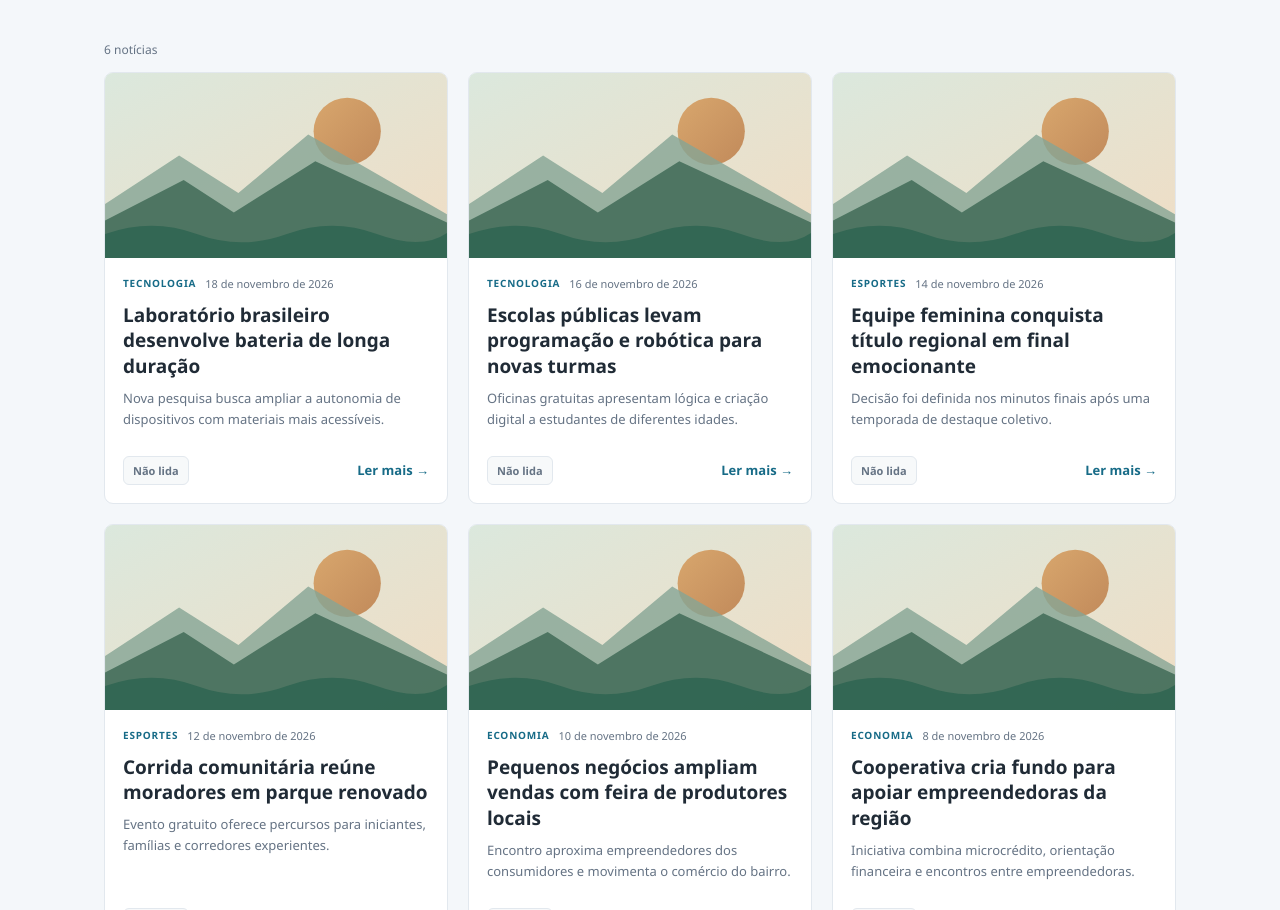
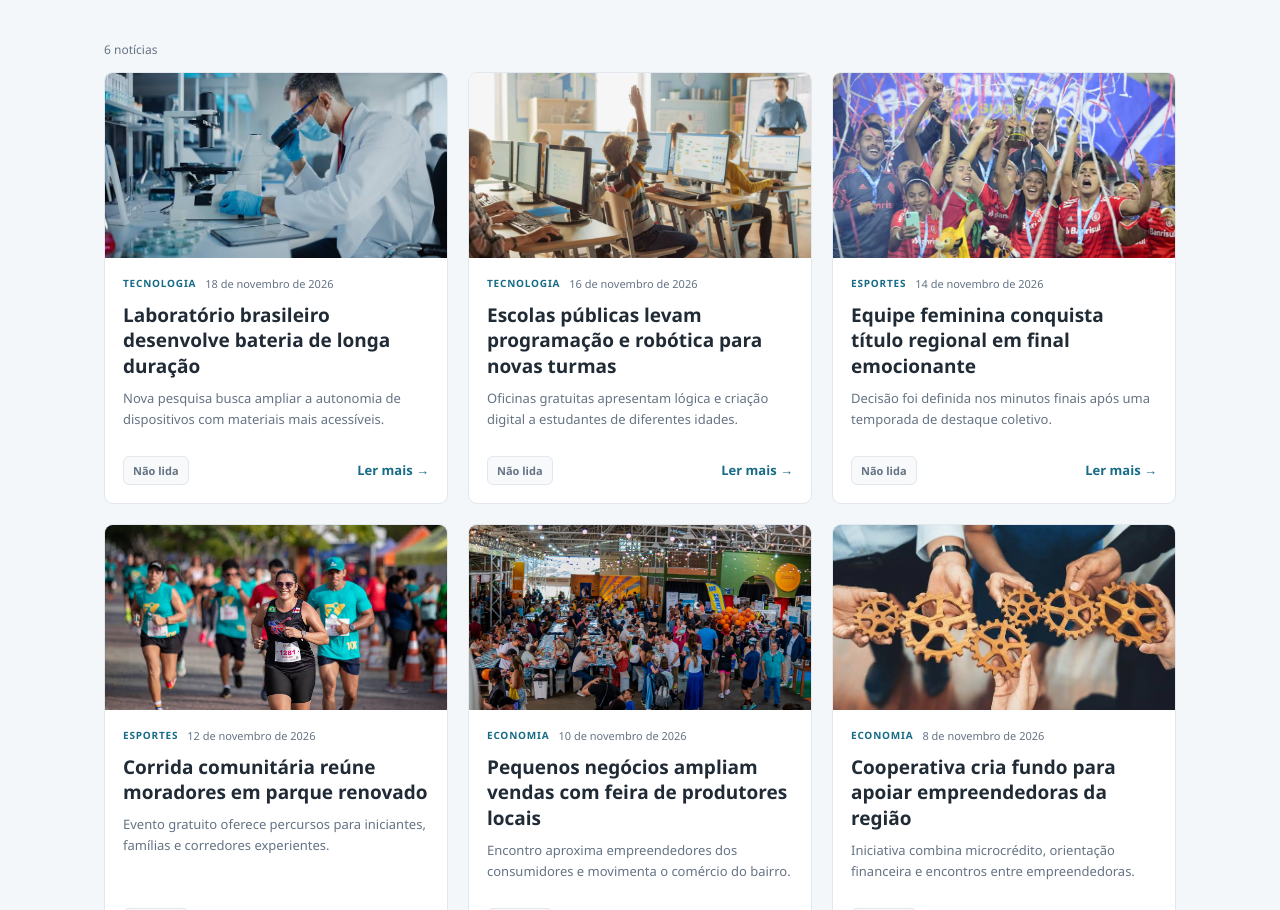
Before and after one commit to cadurosa/portal-not-cias-mvp, a plain HTML site: page index.html in a window 1280 px wide. Shown: the part 851-1761 px from the top of the page. Drawn offline with Linux system fonts and the light colour scheme.

Commit message:
feat: adiciona imagens locais na pasta assets como capas das noticias

```diff
--- a/script.js
+++ b/script.js
@@ -9,7 +9,7 @@ const noticiasIniciais = [
       "Uma equipe de pesquisadores brasileiros apresentou um protótipo de bateria que mantém o desempenho por mais ciclos de recarga. O projeto usa materiais abundantes e métodos de fabricação pensados para facilitar a produção em escala.",
       "Os próximos testes vão avaliar a eficiência em diferentes temperaturas e condições de uso. A equipe também pretende compartilhar os resultados com empresas interessadas em desenvolver aplicações para dispositivos portáteis."
     ],
-    image: "assets/placeholder.svg"
+    image: "assets/lab.jpg"
   },
   {
     id: 2,
@@ -21,7 +21,7 @@ const noticiasIniciais = [
       "Uma rede de escolas públicas iniciou oficinas de programação e robótica com atividades práticas para estudantes. Os grupos constroem protótipos, aprendem conceitos de lógica e trabalham em conjunto para resolver desafios.",
       "Educadores destacam que o objetivo é estimular a criatividade e a autonomia, sem exigir experiência prévia. Ao fim do semestre, as turmas vão apresentar seus projetos para famílias e para a comunidade escolar."
     ],
-    image: "assets/placeholder.svg"
+    image: "assets/escola.jpg"
   },
   {
     id: 3,
@@ -33,7 +33,7 @@ const noticiasIniciais = [
       "A equipe feminina da cidade conquistou o campeonato regional depois de uma final disputada até os últimos minutos. O grupo virou o placar na etapa final, diante de uma torcida que lotou o ginásio.",
       "A campanha foi marcada pela consistência defensiva e pela participação de atletas jovens. A comissão técnica agora prepara o elenco para a próxima etapa da competição."
     ],
-    image: "assets/placeholder.svg"
+    image: "assets/esporte.jpg"
   },
   {
     id: 4,
@@ -45,7 +45,7 @@ const noticiasIniciais = [
       "Centenas de moradores participaram de uma corrida comunitária realizada no parque municipal. O evento ofereceu diferentes distâncias e uma caminhada acessível para quem preferiu aproveitar o percurso em ritmo tranquilo.",
       "Voluntários e organizações locais ajudaram a orientar os participantes e distribuir água. A iniciativa também marcou a reabertura de áreas do parque que passaram por melhorias recentes."
     ],
-    image: "assets/placeholder.svg"
+    image: "assets/corrida.jpg"
   },
   {
     id: 5,
@@ -57,7 +57,7 @@ const noticiasIniciais = [
       "Uma feira semanal de produtores locais vem ajudando pequenos negócios a encontrar novos clientes. Alimentos, artesanato e produtos feitos na região ocupam as bancas, em um espaço que também recebe música e atividades para as famílias.",
       "Os empreendedores dizem que a venda direta permite apresentar melhor seus produtos e entender o que os consumidores procuram. A organização estuda ampliar a programação e incluir novos expositores nos próximos meses."
     ],
-    image: "assets/placeholder.svg"
+    image: "assets/feira.jpg"
   },
   {
     id: 6,
@@ -69,7 +69,7 @@ const noticiasIniciais = [
       "Uma cooperativa regional lançou um fundo de microcrédito voltado a empreendedoras que buscam investir ou organizar seus negócios. Além do financiamento, as participantes terão acesso a oficinas de planejamento e orientação financeira.",
       "A iniciativa pretende fortalecer empresas locais e incentivar a troca de experiências. As primeiras vagas serão destinadas a projetos que ainda não têm acesso fácil a linhas tradicionais de crédito."
     ],
-    image: "assets/placeholder.svg"
+    image: "assets/coop.jpg"
   }
 ];
 
@@ -106,6 +106,11 @@ const themeToggle = document.querySelector("#theme-toggle");
 const themeIcon = document.querySelector("#theme-icon");
 const themeLabel = document.querySelector("#theme-label");
 const allowedCategories = ["Tecnologia", "Esportes", "Economia"];
+const categoryImages = {
+  Tecnologia: "assets/lab.jpg",
+  Esportes: "assets/esporte.jpg",
+  Economia: "assets/coop.jpg"
+};
 const adminCredentials = { username: "admin", password: "1234" };
 const dateFormatter = new Intl.DateTimeFormat("pt-BR", {
   day: "numeric",
@@ -331,7 +336,7 @@ function loadSavedNews() {
 
     return validNews.map((noticia) => ({
       ...noticia,
-      image: "assets/placeholder.svg"
+      image: categoryImages[noticia.category]
     }));
   } catch {
     setAppStatus("Não foi possível carregar as notícias salvas neste navegador.");
@@ -637,7 +642,7 @@ newsForm.addEventListener("submit", (event) => {
     ].join("-"),
     summary,
     content,
-    image: "assets/placeholder.svg"
+    image: categoryImages[category]
   };
 
   savedNews.unshift(noticia);
--- a/style.css
+++ b/style.css
@@ -121,7 +121,7 @@ h1 { margin: 0; font-size: clamp(40px, 7vw, 66px); line-height: 1.08; letter-spa
 .news-grid { display: grid; grid-template-columns: repeat(3, minmax(0, 1fr)); gap: 20px; }
 .news-card { overflow: hidden; border: 1px solid var(--line); border-radius: 9px; background: var(--surface); transition: transform .18s, box-shadow .18s; }
 .news-card:hover { transform: translateY(-3px); box-shadow: var(--card-shadow); }
-.card-image { display: block; width: 100%; aspect-ratio: 1.85; object-fit: cover; background: var(--image-bg); }
+.card-image, .dialog-image { display: block; width: 100%; aspect-ratio: 1.85; object-fit: cover; object-position: center; background: var(--image-bg); }
 .card-body { display: flex; min-height: 245px; flex-direction: column; align-items: flex-start; padding: 18px; }
 .card-meta { display: flex; flex-wrap: wrap; gap: 9px; align-items: center; }
 .article-category { color: var(--accent); font-size: 10px; font-weight: 700; letter-spacing: .8px; text-transform: uppercase; }
@@ -149,7 +149,6 @@ h1 { margin: 0; font-size: clamp(40px, 7vw, 66px); line-height: 1.08; letter-spa
 .article-dialog::backdrop { background: var(--backdrop); backdrop-filter: blur(3px); }
 .dialog-content { position: relative; }
 .dialog-close { position: absolute; top: 12px; right: 12px; display: grid; width: 38px; height: 38px; place-items: center; border: 0; border-radius: 50%; background: var(--surface); color: var(--ink); font-size: 26px; cursor: pointer; }
-.dialog-image { display: block; width: 100%; max-height: 260px; aspect-ratio: 2; object-fit: cover; }
 .dialog-body { padding: 26px clamp(20px, 5vw, 40px) 36px; }
 .dialog-body .article-category, .dialog-body .article-date { margin: 0 0 8px; }
 .dialog-body .read-status-button { margin: 8px 0 0; }
```
Also changed, not shown: assets/coop.jpg (added), assets/corrida.jpg (added), assets/escola.jpg (added), assets/esporte.jpg (added), assets/feira.jpg (added), assets/lab.jpg (added), 1 other file.
